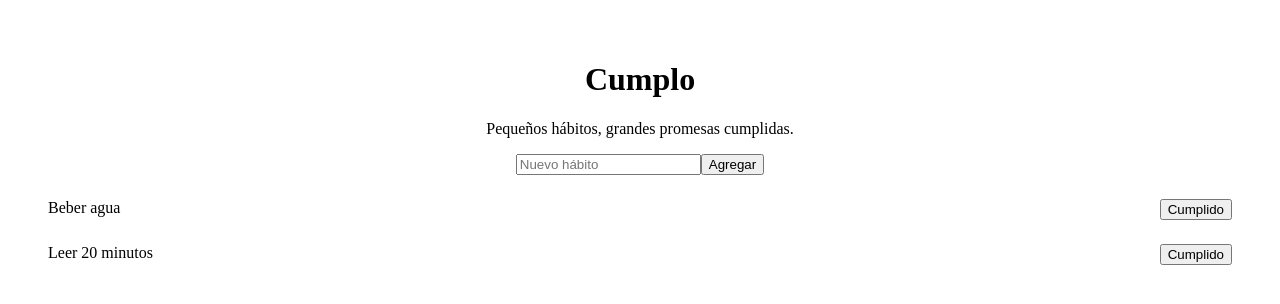
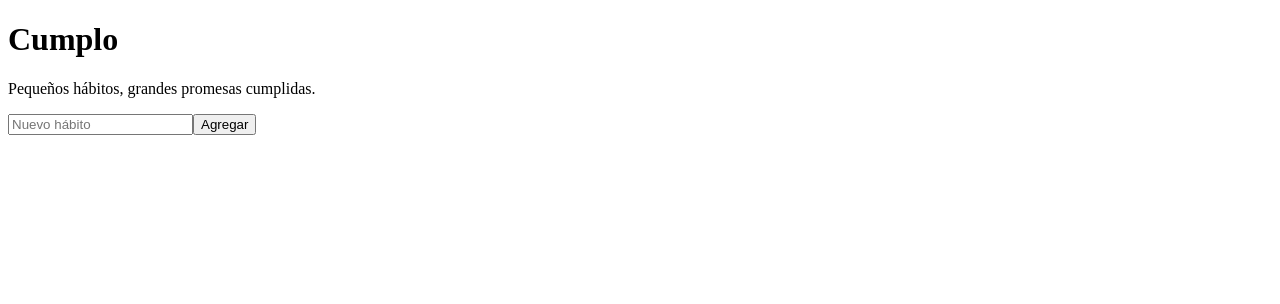
Before and after one commit to arnolgarzon/Cumplo, a React (Vite) app: page / in a window 1280 px wide. Shown: the top 304 px of the page. Built offline with nearby package versions, Linux system fonts and the light colour scheme.

Commit message:
feat: toggle habit completion

```diff
--- a/src/App.jsx
+++ b/src/App.jsx
@@ -1,19 +1,41 @@
+import { useState } from "react";
 import Header from "./components/Header";
 import HabitForm from "./components/HabitForm";
 import HabitList from "./components/HabitList";
-import './App.css'
 
 function App() {
-  const habits = [
-    { id: 1, name: "Beber agua" },
-    { id: 2, name: "Leer 20 minutos" }
-  ];
+  const [habits, setHabits] = useState([]);
+
+  function addHabit(name) {
+    const newHabit = {
+      id: Date.now(),
+      name,
+      completed: false
+    };
+
+    setHabits(prevHabits => [...prevHabits, newHabit]);
+  }
+
+  function toggleHabit(id) {
+    setHabits(prevHabits =>
+      prevHabits.map(habit =>
+        habit.id === id
+          ? { ...habit, completed: !habit.completed }
+          : habit
+      )
+    );
+  }
+
 
   return (
     <div>
       <Header />
-      <HabitForm />
-      <HabitList habits={habits} />
+      <HabitForm onAddHabit={addHabit} />
+      <HabitList
+        habits={habits}
+        onToggleHabit={toggleHabit}
+      />
+
     </div>
   );
 }
--- a/src/components/HabitForm.jsx
+++ b/src/components/HabitForm.jsx
@@ -1,7 +1,24 @@
-function HabitForm() {
+import { useState } from "react";
+
+function HabitForm({ onAddHabit }) {
+  const [name, setName] = useState("");
+
+  function handleSubmit(e) {
+    e.preventDefault();
+    if (!name.trim()) return;
+
+    onAddHabit(name);
+    setName("");
+  }
+
   return (
-    <form>
-      <input type="text" placeholder="Nuevo hábito" />
+    <form onSubmit={handleSubmit}>
+      <input
+        type="text"
+        placeholder="Nuevo hábito"
+        value={name}
+        onChange={e => setName(e.target.value)}
+      />
       <button type="submit">Agregar</button>
     </form>
   );
--- a/src/components/HabitItem.jsx
+++ b/src/components/HabitItem.jsx
@@ -1,8 +1,16 @@
-function HabitItem({ name }) {
+function HabitItem({ habit, onToggleHabit }) {
   return (
     <li>
-      <span>{name}</span>
-      <button>Cumplido</button>
+      <span
+        style={{
+          textDecoration: habit.completed ? "line-through" : "none"
+        }}
+      >
+        {habit.name}
+      </span>
+      <button onClick={() => onToggleHabit(habit.id)}>
+        {habit.completed ? "Hecho" : "Cumplir"}
+      </button>
     </li>
   );
 }
--- a/src/components/HabitList.jsx
+++ b/src/components/HabitList.jsx
@@ -1,10 +1,14 @@
 import HabitItem from "./HabitItem";
 
-function HabitList({ habits }) {
+function HabitList({ habits, onToggleHabit }) {
   return (
     <ul>
       {habits.map(habit => (
-        <HabitItem key={habit.id} name={habit.name} />
+        <HabitItem
+          key={habit.id}
+          habit={habit}
+          onToggleHabit={onToggleHabit}
+        />
       ))}
     </ul>
   );
```
